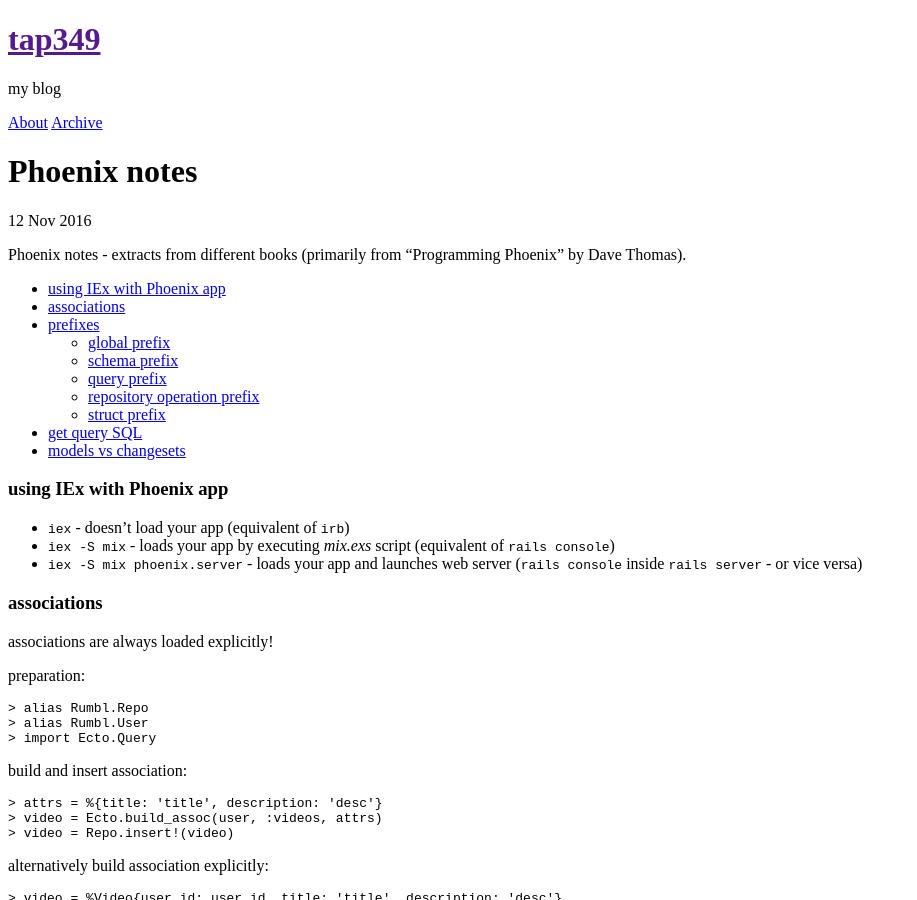
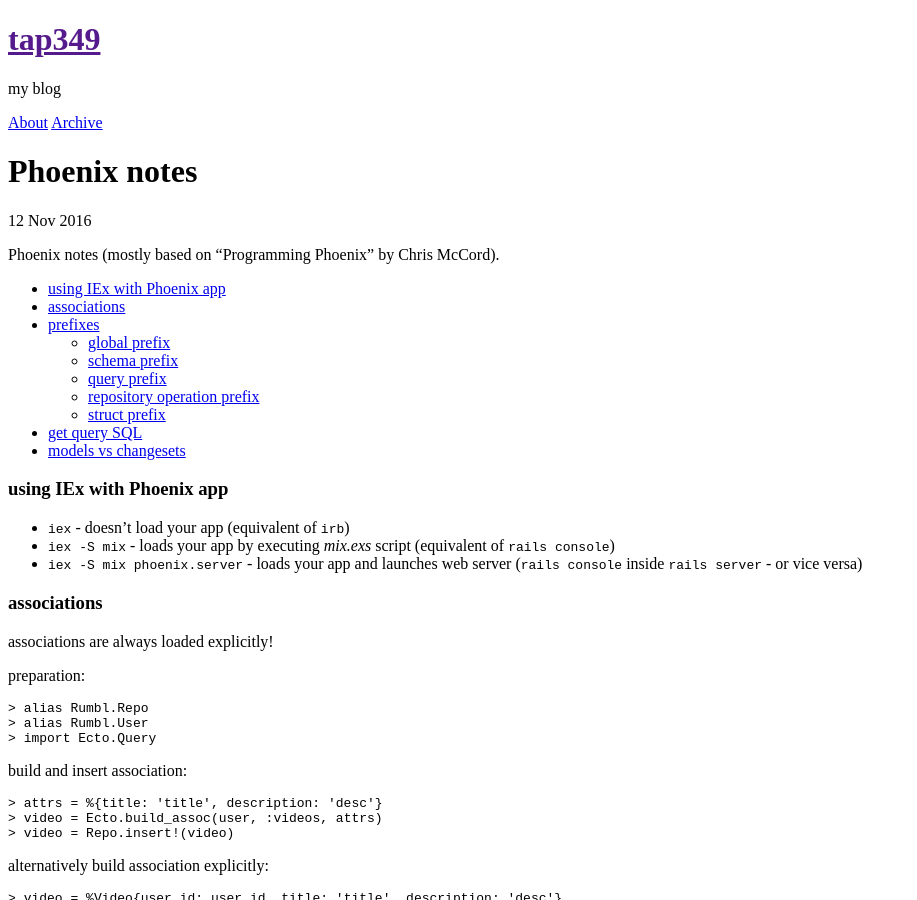
Before and after one commit to tap349/tap349.github.io, a Jekyll site: the page built from _posts/2016-11-12-phoenix-notes.md, in a window 1280 px wide and 900 px high. Shown: the whole window, without its empty margins (0-917 px from the left). Built offline with Jekyll 4.4.1, drawn with Linux system fonts in a browser that asks for light colours.

Commit message:
update 2017-01-08_00:58:39

```diff
--- a/_posts/2016-11-12-phoenix-notes.md
+++ b/_posts/2016-11-12-phoenix-notes.md
@@ -6,8 +6,7 @@ access: public
 categories: [phoenix]
 ---
 
-Phoenix notes - extracts from different books
-(primarily from "Programming Phoenix" by Dave Thomas).
+Phoenix notes (mostly based on "Programming Phoenix" by Chris McCord).
 
 <!-- more -->
 
```
